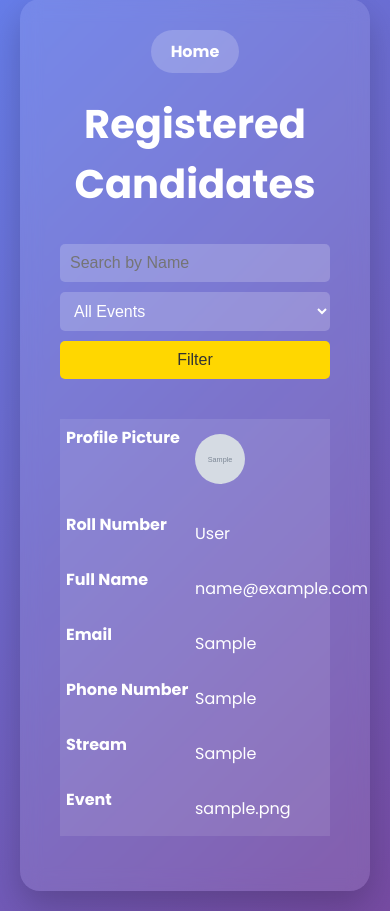
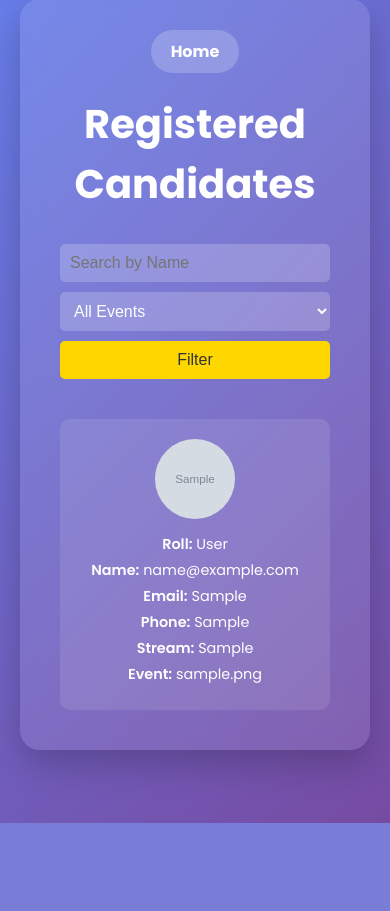
Before and after one commit to Ramsey99/fest-registration, a Flask app: page /see_details.html in a window 390 px wide. Shown: the part 21-932 px from the top of the page. After the commit the page ends 844 px from the top, so only its background shows below. Run offline with Flask 2, Linux system fonts and the light colour scheme; tables that the repository leaves empty hold one stand-in row (values such as "Sample post"); grey boxes marked "Sample" are stand-in pictures.

Commit message:
updated index.html and see_details.html

```diff
--- a/templates/see_details.html
+++ b/templates/see_details.html
@@ -95,38 +95,53 @@
             background: #ffec3c;
         }
 
-        table {
-            width: 100%;
-            border-collapse: separate;
-            border-spacing: 0 10px;
+        .candidates-grid {
+            display: grid;
+            grid-template-columns: repeat(auto-fill, minmax(250px, 1fr));
+            gap: 20px;
         }
 
-        th, td {
-            padding: 15px;
-            text-align: left;
-            color: #fff;
+        .candidate-card {
+            background: rgba(255, 255, 255, 0.1);
+            border-radius: 10px;
+            padding: 20px;
+            transition: all 0.3s ease;
+            display: flex;
+            flex-direction: column;
+            align-items: center;
+            text-align: center;
+            height: 100%;
+            overflow: hidden;
         }
 
-        th {
-            background-color: rgba(255, 255, 255, 0.2);
-            font-weight: 600;
-        }
-
-        tr {
-            background-color: rgba(255, 255, 255, 0.1);
-            transition: all 0.3s ease;
-        }
-
-        tr:hover {
-            background-color: rgba(255, 255, 255, 0.2);
-            transform: scale(1.02);
+        .candidate-card:hover {
+            background: rgba(255, 255, 255, 0.2);
+            transform: translateY(-5px);
         }
 
         .profile-pic {
-            width: 50px;
-            height: 50px;
+            width: 80px;
+            height: 80px;
             border-radius: 50%;
             object-fit: cover;
+            margin-bottom: 10px;
+        }
+
+        .candidate-info {
+            color: #fff;
+            width: 100%;
+        }
+
+        .candidate-info p {
+            margin: 5px 0;
+            font-size: 0.9em;
+            white-space: nowrap;
+            overflow: hidden;
+            text-overflow: ellipsis;
+        }
+
+        .candidate-info strong {
+            font-weight: 600;
         }
 
         @media (max-width: 768px) {
@@ -141,35 +156,8 @@
                 margin-bottom: 10px;
             }
 
-            table, thead, tbody, th, td, tr {
-                display: block;
-            }
-
-            thead tr {
-                position: absolute;
-                top: -9999px;
-                left: -9999px;
-            }
-
-            tr {
-                margin-bottom: 15px;
-            }
-
-            td {
-                border: none;
-                position: relative;
-                padding-left: 50%;
-            }
-
-            td:before {
-                position: absolute;
-                top: 6px;
-                left: 6px;
-                width: 45%;
-                padding-right: 10px;
-                white-space: nowrap;
-                content: attr(data-label);
-                font-weight: bold;
+            .candidates-grid {
+                grid-template-columns: repeat(auto-fill, minmax(200px, 1fr));
             }
         }
     </style>
@@ -200,41 +188,28 @@
             </form>
         </div>
 
-        <table>
-            <thead>
-                <tr>
-                    <th>Profile Picture</th>
-                    <th>Roll Number</th>
-                    <th>Full Name</th>
-                    <th>Email</th>
-                    <th>Phone Number</th>
-                    <th>Stream</th>
-                    <th>Event</th>
-                </tr>
-            </thead>
-            <tbody>
-                {% for row in rows %}
-                    <tr>
-                        <td data-label="Profile Picture">
-                            <img src="{{ url_for('static', filename='uploads/' + row[6]) }}" alt="Profile Picture" class="profile-pic">
-                        </td>
-                        <td data-label="Roll Number">{{ row[1] }}</td>
-                        <td data-label="Full Name">{{ row[2] }}</td>
-                        <td data-label="Email">{{ row[3] }}</td>
-                        <td data-label="Phone Number">{{ row[4] }}</td>
-                        <td data-label="Stream">{{ row[5] }}</td>
-                        <td data-label="Event">{{ row[6] }}</td>
-                    </tr>
-                {% endfor %}
-            </tbody>
-        </table>
+        <div class="candidates-grid">
+            {% for row in rows %}
+                <div class="candidate-card">
+                    <img src="{{ url_for('static', filename='uploads/' + row[6]) }}" alt="Profile Picture" class="profile-pic">
+                    <div class="candidate-info">
+                        <p><strong>Roll:</strong> {{ row[1] }}</p>
+                        <p><strong>Name:</strong> {{ row[2] }}</p>
+                        <p><strong>Email:</strong> {{ row[3] }}</p>
+                        <p><strong>Phone:</strong> {{ row[4] }}</p>
+                        <p><strong>Stream:</strong> {{ row[5] }}</p>
+                        <p><strong>Event:</strong> {{ row[6] }}</p>
+                    </div>
+                </div>
+            {% endfor %}
+        </div>
     </div>
 
     <script>
         gsap.from(".container", {opacity: 0, y: 50, duration: 1, ease: "power3.out"});
         gsap.from("h1", {opacity: 0, y: 30, duration: 1, delay: 0.5, ease: "power3.out"});
         gsap.from(".filter-bar", {opacity: 0, y: 20, duration: 1, delay: 0.7, ease: "power3.out"});
-        gsap.from("table", {opacity: 0, y: 20, duration: 1, delay: 0.9, ease: "power3.out"});
+        gsap.from(".candidates-grid", {opacity: 0, y: 20, duration: 1, delay: 0.9, ease: "power3.out"});
     </script>
 </body>
 </html>
```
Also changed, not shown: templates/index.html (+119 -7 lines).
